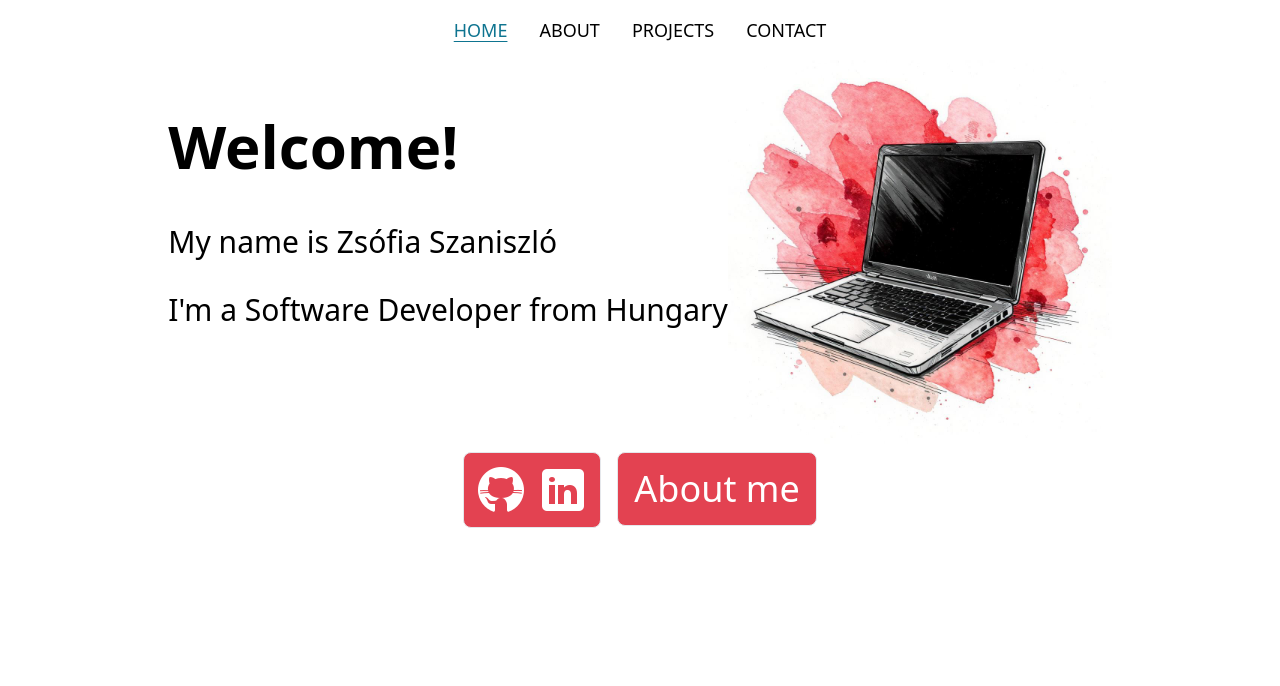
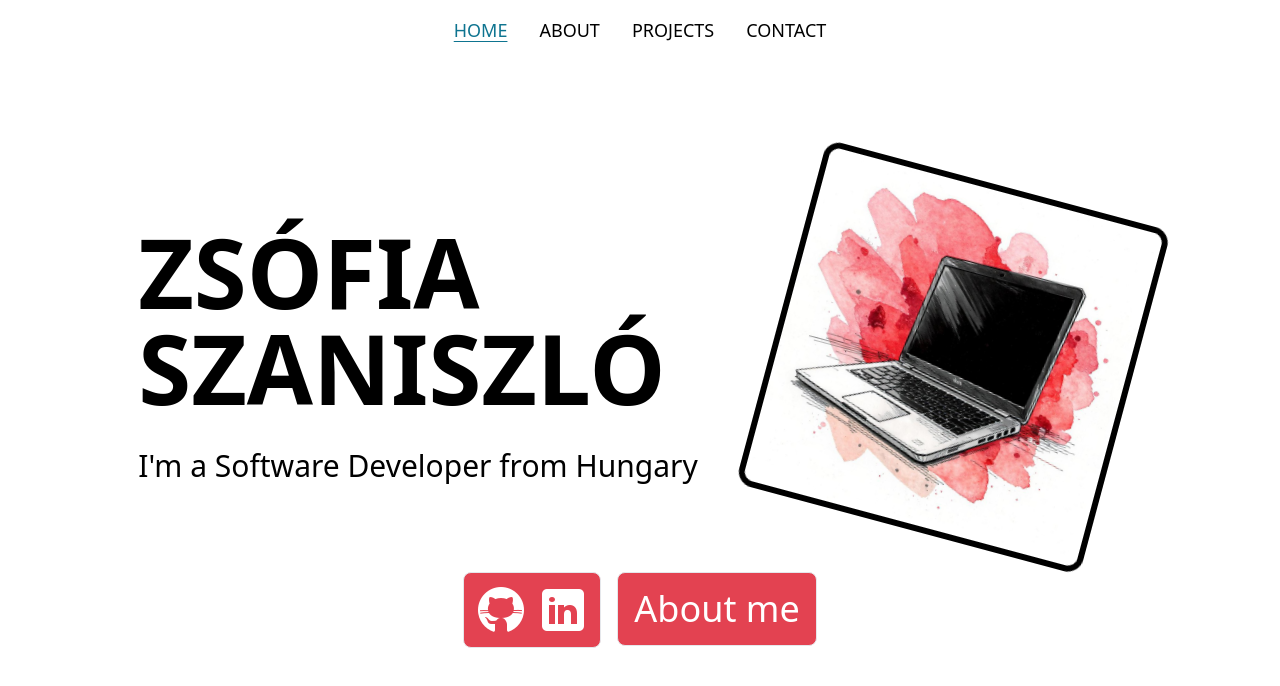
Before and after one commit to SophieH07/portfolio, a React (Vite) app: page / in a window 1280 px wide. Shown: the top 686 px of the page. Built offline with nearby package versions, Linux system fonts and the light colour scheme; what tailwindcss-animated would draw is missing.

Commit message:
add animation to homescreen

```diff
--- a/src/component/Home.jsx
+++ b/src/component/Home.jsx
@@ -5,22 +5,25 @@ import laptop from "../pics/watersplashlaptopotherside.jpg";
 
 const Home = () => {
   return (
-    <div className="section" id="home">
+    <div className="section pt-20 md:pt-40" id="home">
       <div className="grid justify-center items-center">
-        <div className="md:flex">
-          <div>
-            <div className="text-xl md:pt-14 pb-8 md:text-4xl lg:text-6xl font-bold">
-              Welcome!
-            </div>
-            <div className="md:py-4 lg:text-3xl md:text-xl text-lg">
-              My name is Zsófia Szaniszló
+        <div className="md:flex md:items-center md:gap-8">
+          <div className="flex-1 min-w-0">
+            <div className="md:pb-4 lg:text-8xl text-6xl uppercase font-bold">
+              <p>Zsófia</p>
+              <p>Szaniszló</p>
             </div>
             <div className="md:py-4 lg:text-3xl md:text-xl text-lg">
               I'm a Software Developer from Hungary
             </div>
           </div>
-          <div className="max-w-sm">
-            <img src={laptop} alt="Picture of a laptop" />
+          <div className="laptop-container">
+            <img
+              src={laptop}
+              alt="Picture of a laptop"
+              className="floating-laptop"
+              tabIndex={0}
+            />
           </div>
         </div>
       </div>
--- a/src/index.css
+++ b/src/index.css
@@ -24,6 +24,50 @@ h3 {
     color: #e34251;
 }
 
+/* FLOATING LAPTOP */
+.floating-laptop {
+    border: 6px solid #000;
+    border-radius: 16px;
+    animation: float 3s ease-in-out infinite;
+    transition: transform 0.3s;
+    box-sizing: border-box;
+    user-select: none;
+    transform: rotate(15deg);
+    max-width: 100%;
+    height: auto;
+    display: block;
+}
+    @keyframes float {
+    0% { transform: rotate(15deg) translateY(0px); }
+    50% { transform: rotate(15deg) translateY(-20px); }
+    100% { transform: rotate(15deg) translateY(0px); }
+}
+.floating-laptop:hover, .floating-laptop:focus {
+    animation-play-state: paused;
+    transform: rotate(15deg) scale(1.1);
+    z-index: 10;
+}
+.laptop-container {
+    max-width: 380px;
+    min-width: 220px;
+    width: 100%;
+    margin-left: 2rem;
+    margin-right: 0;
+    padding: 24px 12px;
+    overflow: visible;
+    display: flex;
+    align-items: center;
+    justify-content: center;
+}
+@media (max-width: 768px) {
+    .laptop-container {
+        margin-left: 0;
+        margin-top: 3rem;
+        margin-bottom: 1.5rem;
+        padding: 30px;
+    }
+}
+
 /* SCROLLBAR */
 
 ::-webkit-scrollbar {
```
